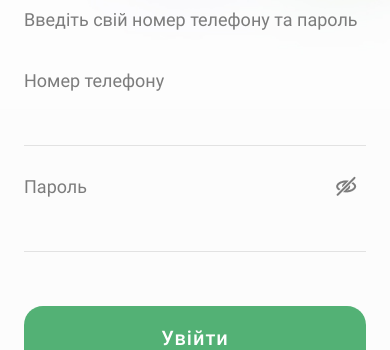
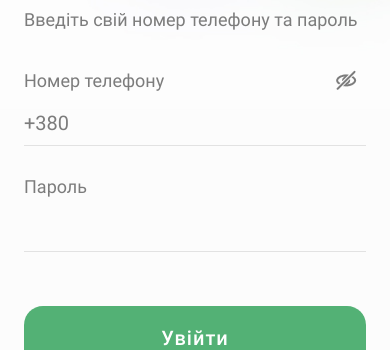
Before and after one commit to Alaska-999/nectar, a React (Vite) app: page /login in a window 390 px wide. Shown: the part 193-543 px from the top of the page. Built offline with nearby package versions, Linux system fonts and the light colour scheme.

Commit message:
added phone number span

```diff
--- a/src/pages/Authorization/LogIn.tsx
+++ b/src/pages/Authorization/LogIn.tsx
@@ -31,7 +31,7 @@ const LogIn = () => {
         if (e.target.value === '') {
             setPhone('');
         } else {
-            const phoneRegex = /^\d{10}$/;
+            const phoneRegex = /^\d{9}$/;
             if (phoneRegex.test(e.target.value)) {
                 setPhone(e.target.value);
                 setErrorMessagePhone(false);
@@ -40,6 +40,7 @@ const LogIn = () => {
             }
         }
     }
+
 
     const passwordChangeHandler = (e: React.ChangeEvent<HTMLInputElement>) => {
         if (e.target.value === '') {
@@ -85,7 +86,8 @@ const LogIn = () => {
                 <Info>Введіть свій номер телефону та пароль</Info>
                 <Form onSubmit={logInHandler}>
                     <Label>Номер телефону
-                        <Input onChange={phoneChangeHandler} type='text'/>
+                        <PhoneNum>+380</PhoneNum>
+                        <Input onChange={phoneChangeHandler} type='text' paddingLeft='47px'/>
                         {
                             error && errorMessagePhone ? <ErrorMessage>Невірний формат</ErrorMessage> : ''
                         }
@@ -158,12 +160,23 @@ export const ErrorMessage = styled.div`
 
 `
 
-export const Label = styled.div`
+export const Label = styled.label`
   font-size: 18px;
   color: var(--grey);
+  position: relative;
+
 `
 
-export const Input = styled.input`
+export const PhoneNum = styled.div`
+  position: absolute;
+  top: 2.67rem;
+  font-size: 20px;
+  font-weight: 500;
+`
+interface InputProps {
+    paddingLeft?: string;
+}
+export const Input = styled.input<InputProps>`
   border: none;
   width: 100%;
   border-bottom: 1px solid #E2E2E2;
@@ -173,6 +186,7 @@ export const Input = styled.input`
   font-weight: 500;
   padding-bottom: 11px;
   padding-top: 20px;
+  padding-left: ${(props) => props.paddingLeft};
 `
 
 export const Eye = styled.button`
--- a/src/pages/Authorization/SignIn.tsx
+++ b/src/pages/Authorization/SignIn.tsx
@@ -12,7 +12,7 @@ import {
     Info,
     Input,
     Label,
-    Logo, Redirect,
+    Logo, PhoneNum, Redirect,
     RedirectWrapper
 } from "./LogIn";
 import {setAuth, setUser} from "../../store/reducers/userActions";
@@ -69,7 +69,7 @@ const SignIn = () => {
         if (e.target.value === '') {
             setPhone('');
         } else {
-            const phoneRegex = /^\d{10}$/;
+            const phoneRegex = /^\d{10,12}$/;
             if (phoneRegex.test(e.target.value)) {
                 setPhone(e.target.value);
                 setErrorMessagePhone(false);
@@ -115,7 +115,8 @@ const SignIn = () => {
                         }
                     </Label>
                     <Label>Номер телефону
-                        <Input onChange={phoneChangeHandler} type='text'/>
+                        <PhoneNum>+380</PhoneNum>
+                        <Input onChange={phoneChangeHandler} type='text' paddingLeft='47px'/>
                         {
                             error && errorMessagePhone ? <ErrorMessage>Невірний формат</ErrorMessage> : ''
                         }
```
